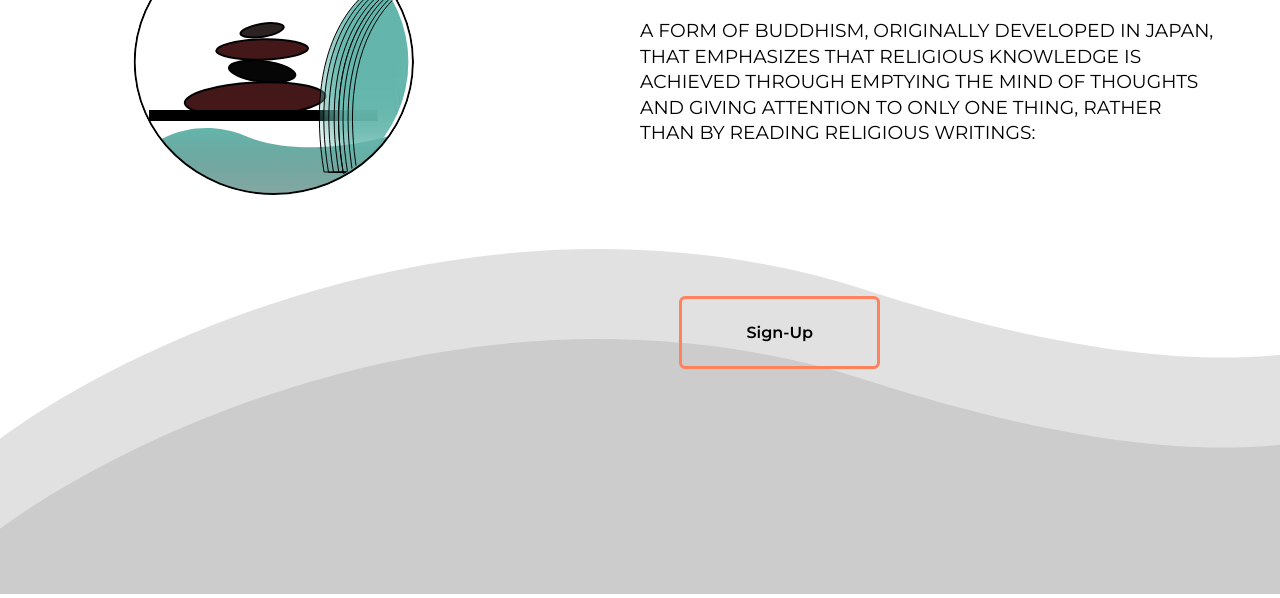
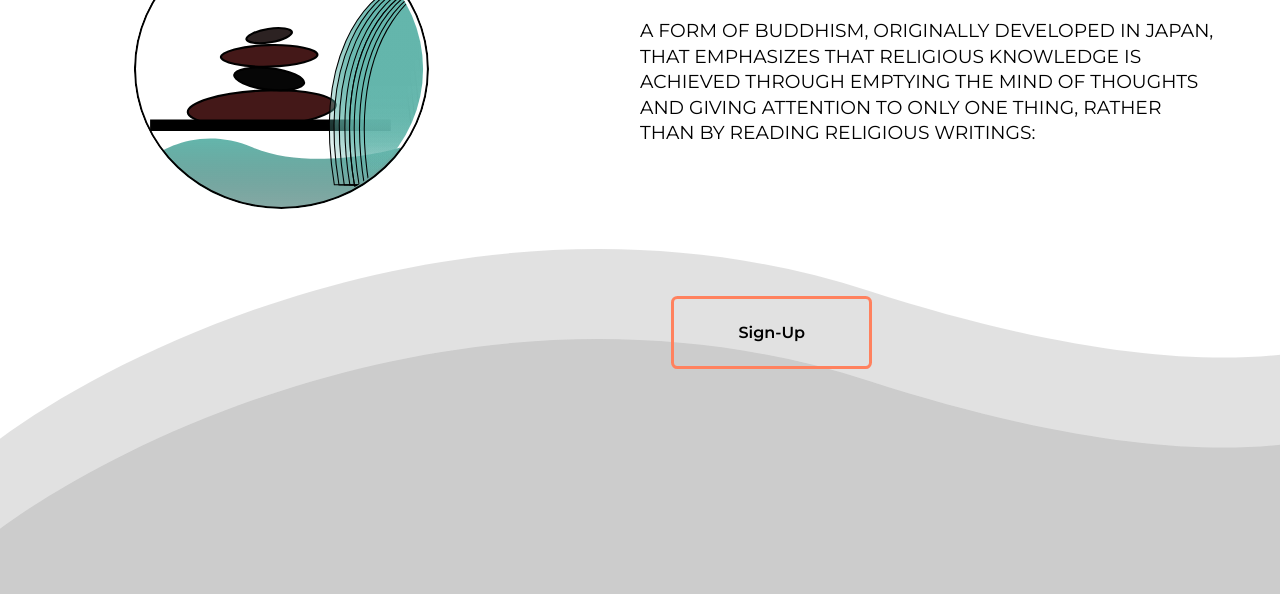
Before and after one commit to vageeshakrishna/zenstore, a plain HTML site: page about.html in a window 1280 px wide. Shown: the part 311-909 px from the top of the page. Drawn offline with Linux system fonts and the light colour scheme.

Commit message:
Added about.html

```diff
--- a/Styles/_about-page.scss
+++ b/Styles/_about-page.scss
@@ -1,5 +1,6 @@
 .zenrock {
   position: absolute;
+  height: 35vh;
   top: 15vh;
   z-index: 1;
 }
--- a/about.html
+++ b/about.html
@@ -28,6 +28,6 @@
         writings:
       </h3>
     </div>
-    <button class="button" style="right: 50vh; bottom: 20vh;">Sign-Up</button>
+    <button class="button" style="right: 51vh; bottom: 20vh;">Sign-Up</button>
   </section>
 </html>
```
Also changed, not shown: Styles/Styles.css, 1 other file.
